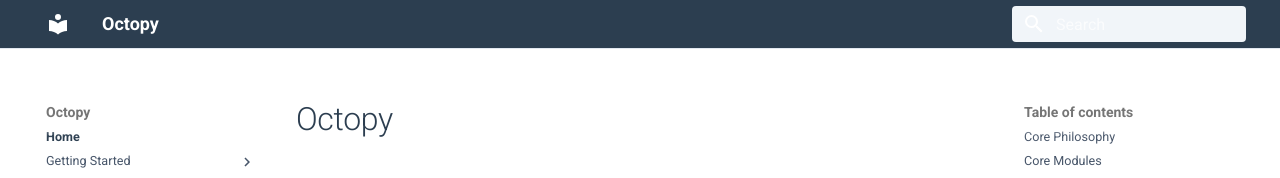
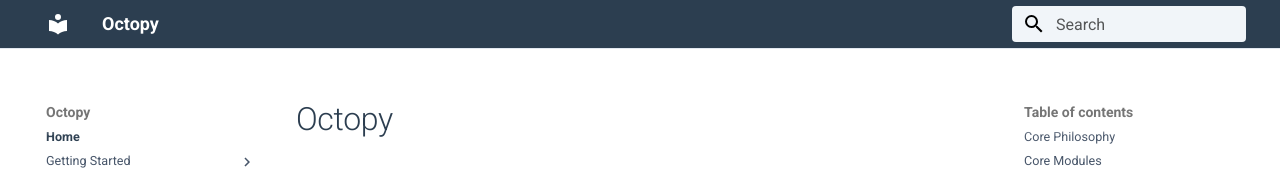
Before and after one commit to Sahilkewat80085/OctoPy, an MkDocs documentation site: the page built from docs/index.md, in a window 1280 px wide. Shown: the top 178 px of the page. Built offline with MkDocs 1.6.1 and Material for MkDocs 9.7.7, drawn with Linux system fonts in a browser that asks for light colours.

Commit message:
docs: style search bar input, placeholder, and icons in black for better contrast

```diff
--- a/docs/extra.css
+++ b/docs/extra.css
@@ -26,7 +26,21 @@
 }
 
 .md-search__input {
-  color: #2c3e50 !important;
+  color: #000000 !important;
+}
+
+.md-search__input::placeholder {
+  color: #000000 !important;
+  opacity: 0.65 !important;
+}
+
+/* Make search magnifying glass and close icons black */
+.md-search__form .md-search__icon {
+  color: #000000 !important;
+}
+
+.md-search__form .md-search__icon svg {
+  fill: #000000 !important;
 }
 
 /* Clean up code blocks to look like serious engineering tools */
```
